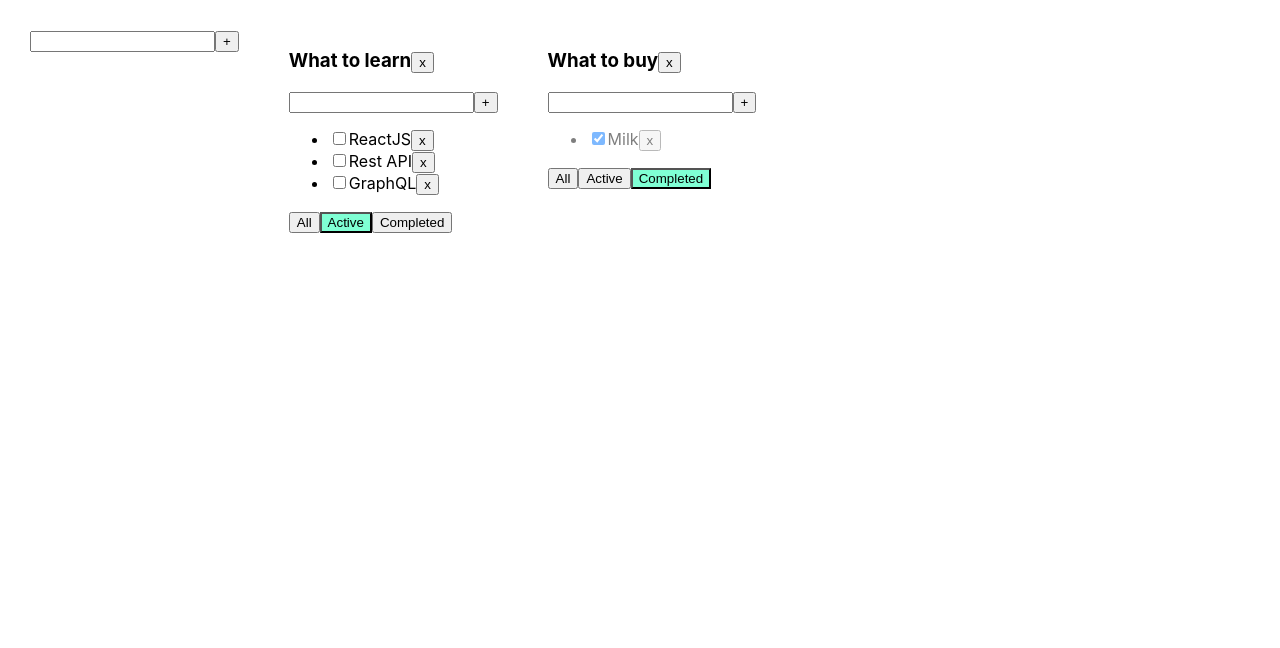
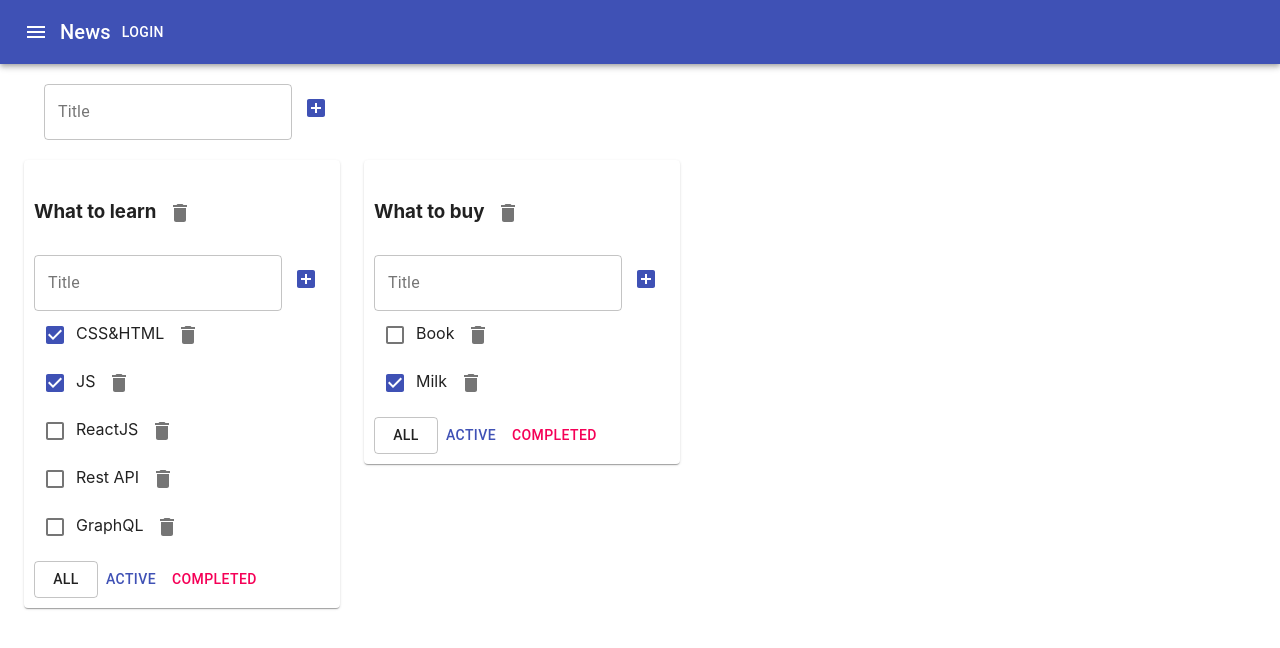
Before and after one commit to IgorKudlo/todolist-ts, a React (Create React App) app: page / in a window 1280 px wide. Shown: the top 648 px of the page. Built offline with nearby package versions, Linux system fonts and the light colour scheme.

Commit message:
Tl-07 add react material-ui library

```diff
--- a/package.json
+++ b/package.json
@@ -3,6 +3,8 @@
   "version": "0.1.0",
   "private": true,
   "dependencies": {
+    "@material-ui/core": "^4.12.3",
+    "@material-ui/icons": "^4.11.2",
     "@testing-library/jest-dom": "^5.14.1",
     "@testing-library/react": "^12.0.0",
     "@testing-library/user-event": "^13.2.1",
--- a/src/AddItemForm.tsx
+++ b/src/AddItemForm.tsx
@@ -1,4 +1,6 @@
 import React, {ChangeEvent, KeyboardEvent, useState} from "react";
+import {IconButton, TextField} from "@material-ui/core";
+import { AddBox } from "@material-ui/icons";
 
 type AddItemFormPropsType = {
     addItem: (title: string) => void
@@ -7,6 +9,15 @@
 export function AddItemForm(props: AddItemFormPropsType) {
     const [title, setTitle] = useState("");
     const [error, setError] = useState<string | null>(null);
+
+    const addItem = () => {
+        if (title.trim() !== "") {
+            props.addItem(title);
+            setTitle("");
+        } else {
+            setError("Title is required");
+        }
+    }
 
     const onChangeHandler = (e: ChangeEvent<HTMLInputElement>) => {
         setTitle(e.currentTarget.value)
@@ -18,24 +29,20 @@
             setTitle("");
         }
     }
-    const addTask = () => {
-        if (title.trim() !== "") {
-            props.addItem(title);
-            setTitle("");
-        } else {
-            setError("Title is required");
-        }
-    }
 
     return (
         <div>
-            <input value={title}
-                   onChange={onChangeHandler}
-                   onKeyPress={onKeyPressHandler}
-                   className={error ? "error" : ""}
+            <TextField variant="outlined"
+                       error={!!error}
+                       value={title}
+                       onChange={onChangeHandler}
+                       onKeyPress={onKeyPressHandler}
+                       label="Title"
+                       helperText={error}
             />
-            <button onClick={addTask}>+</button>
-            {error && <div className={"error-message"}>{error}</div>}
+            <IconButton color="primary" onClick={addItem}>
+                <AddBox />
+            </IconButton>
         </div>
     )
 }
--- a/src/App.css
+++ b/src/App.css
@@ -1,3 +1,4 @@
+/*
 .App {
   padding: 30px;
   display: flex;
@@ -22,3 +23,4 @@
 .is-done {
   opacity: 0.5;
 }
+*/
--- a/src/App.tsx
+++ b/src/App.tsx
@@ -3,6 +3,8 @@
 import { v1 } from "uuid";
 import "./App.css";
 import {AddItemForm} from "./AddItemForm";
+import {AppBar, Button, Container, Grid, IconButton, Paper, Toolbar, Typography} from "@material-ui/core";
+import { Menu } from "@material-ui/icons";
 
 export type FilterValuesType = "all" | "completed" | "active";
 
@@ -17,73 +19,13 @@
 }
 
 function App() {
-    function removeTask(id: string, todolistId: string) {
-        let todoListTasks = tasks[todolistId];
-        tasks[todolistId] = todoListTasks.filter(t => t.id !== id);
-        setTasks({...tasks});
-    }
-
-    function addTask(title: string, todolistId: string) {
-        let newTask = { id: v1(), title, isDone: false };
-        let todolistTasks = tasks[todolistId];
-        tasks[todolistId] = [newTask, ...todolistTasks];
-        setTasks({...tasks});
-    }
-
-    function changeStatus(taskID: string, isDone: boolean, todolistId: string) {
-        let todolistTasks = tasks[todolistId];
-        let task = todolistTasks.find(t => t.id === taskID);
-        if (task) {
-            task.isDone = isDone;
-            setTasks({...tasks});
-        }
-    }
-
-    function changeTitle(taskID: string, newTitle: string, todolistId: string) {
-        let todolistTasks = tasks[todolistId];
-        let task = todolistTasks.find(t => t.id === taskID);
-        if (task) {
-            task.title = newTitle;
-            setTasks({...tasks});
-        }
-    }
-
-    function changeFilter(value: FilterValuesType, todolistId: string) {
-        let todolist = todolists.find(tl => tl.id === todolistId);
-        if (todolist) {
-            todolist.filter = value;
-            setTodolists([...todolists]);
-        }
-    }
-
     let todolistId1 = v1();
     let todolistId2 = v1();
 
     let [todolists, setTodolists]  = useState<Array<TodolistType>>([
-        { id: todolistId1, title: "What to learn", filter: "active" },
-        { id: todolistId2, title: "What to buy", filter: "completed" },
+        { id: todolistId1, title: "What to learn", filter: "all" },
+        { id: todolistId2, title: "What to buy", filter: "all" },
     ]);
-
-    function removeTodolist(id: string) {
-        setTodolists(todolists.filter(tl => tl.id !== id));
-        delete tasks[id];
-        setTasks({...tasks});
-    }
-
-    function changeTodolistTitle(id: string, newTitle: string) {
-        const todolist = todolists.find(tl => tl.id === id);
-        if (todolist) {
-            todolist.title = newTitle;
-            setTodolists([...todolists])
-        }
-    }
-
-    function addTodolist(title: string) {
-        let newTodolistId = v1();
-        let newTodolist: TodolistType = { id: newTodolistId, title, filter: "all" };
-        setTodolists([newTodolist, ...todolists]);
-        setTasks({...tasks, [newTodolistId]: []});
-    }
 
     let [tasks, setTasks] = useState<TasksStateType>({
         [todolistId1]: [
@@ -99,17 +41,118 @@
         ]
     });
 
+    function removeTask(id: string, todolistId: string) {
+        //достанем нужный массив по todolistId:
+        let todoListTasks = tasks[todolistId];
+        // перезапишем в этом объекте массив для нужного тудулиста отфилтрованным массивом:
+        tasks[todolistId] = todoListTasks.filter(t => t.id !== id);
+        // засетаем в стейт копию объекта, чтобы React отреагировал перерисовкой
+        setTasks({...tasks});
+    }
+
+    function addTask(title: string, todolistId: string) {
+        let task = { id: v1(), title, isDone: false };
+        //достанем нужный массив по todolistId:
+        let todolistTasks = tasks[todolistId];
+        // перезапишем в этом объекте массив для нужного тудулиста копией, добавив в начало новую таску:
+        tasks[todolistId] = [task, ...todolistTasks];
+        // засетаем в стейт копию объекта, чтобы React отреагировал перерисовкой
+        setTasks({...tasks});
+    }
+
+    function changeStatus(id: string, isDone: boolean, todolistId: string) {
+        //достанем нужный массив по todolistId:
+        let todolistTasks = tasks[todolistId];
+        // найдём нужную таску:
+        let task = todolistTasks.find(t => t.id === id);
+        //изменим таску, если она нашлась
+        if (task) {
+            task.isDone = isDone;
+            // засетаем в стейт копию объекта, чтобы React отреагировал перерисовкой
+            setTasks({...tasks});
+        }
+    }
+
+    function changeTitle(id: string, newTitle: string, todolistId: string) {
+        //достанем нужный массив по todolistId:
+        let todolistTasks = tasks[todolistId];
+        // найдём нужную таску:
+        let task = todolistTasks.find(t => t.id === id);
+        //изменим таску, если она нашлась
+        if (task) {
+            task.title = newTitle;
+            // засетаем в стейт копию объекта, чтобы React отреагировал перерисовкой
+            setTasks({...tasks});
+        }
+    }
+
+    function changeFilter(value: FilterValuesType, todolistId: string) {
+        let todolist = todolists.find(tl => tl.id === todolistId);
+        if (todolist) {
+            todolist.filter = value;
+            setTodolists([...todolists]);
+        }
+    }
+
+    function removeTodolist(id: string) {
+        // засунем в стейт список тудулистов, id которых не равны тому, который нужно выкинуть
+        setTodolists(todolists.filter(tl => tl.id !== id));
+        // удалим таски для этого тудулиста из второго стейта, где мы храним отдельно таски
+        delete tasks[id];
+        // засетаем в стейт копию объекта, чтобы React отреагировал перерисовкой
+        setTasks({...tasks});
+    }
+
+    function changeTodolistTitle(id: string, title: string) {
+        // найдём нужный todolist
+        const todolist = todolists.find(tl => tl.id === id);
+        if (todolist) {
+            // если нашёлся - изменим ему заголовок
+            todolist.title = title;
+            setTodolists([...todolists])
+        }
+    }
+
+    function addTodolist(title: string) {
+        let newTodolistId = v1();
+        let newTodolist: TodolistType = { id: newTodolistId, title, filter: "all" };
+        setTodolists([newTodolist, ...todolists]);
+        setTasks({...tasks, [newTodolistId]: []});
+    }
+
     return (
         <div className="App">
+            <AppBar position="static">
+                <Toolbar>
+                    <IconButton edge="start" color="inherit" aria-label="menu">
+                        <Menu/>
+                    </IconButton>
+                    <Typography variant="h6">
+                        News
+                    </Typography>
+                    <Button color="inherit">Login</Button>
+                </Toolbar>
+            </AppBar>
+            <Container fixed>
+                <Grid container style={{padding: "20px"}}>
                     <AddItemForm addItem={addTodolist}/>
+                </Grid>
+                <Grid container spacing={3}>
                     {
                         todolists.map((tl) => {
                             let allTodolistTasks = tasks[tl.id];
                             let tasksForTodolist = allTodolistTasks;
-                    if (tl.filter === "completed") tasksForTodolist = allTodolistTasks.filter(t => t.isDone);
-                    if (tl.filter === "active") tasksForTodolist = allTodolistTasks.filter(t => !t.isDone);
+
+                            if (tl.filter === "active") {
+                                tasksForTodolist = allTodolistTasks.filter(t => !t.isDone);
+                            }
+                            if (tl.filter === "completed") {
+                                tasksForTodolist = allTodolistTasks.filter(t => t.isDone);
+                            }
 
                             return (
+                                <Grid item>
+                                    <Paper style={{padding: "10px"}}>
                                         <Todolist
                                             key={tl.id}
                                             id={tl.id}
@@ -124,9 +167,13 @@
                                             removeTodolist={removeTodolist}
                                             changeTodolistTitle={changeTodolistTitle}
                                         />
+                                    </Paper>
+                                </Grid>
                             )
                         })
                     }
+                </Grid>
+            </Container>
         </div>
     );
 }
--- a/src/EditableSpan.tsx
+++ b/src/EditableSpan.tsx
@@ -1,4 +1,5 @@
 import React, {ChangeEvent, useState} from "react";
+import {TextField} from "@material-ui/core";
 
 type EditableSpanPropsType = {
     value: string
@@ -19,17 +20,13 @@
         props.onChange(title);
     }
 
-    const onChangeTitleHandler = (e: ChangeEvent<HTMLInputElement>) => {
+    const changeTitle = (e: ChangeEvent<HTMLInputElement>) => {
         setTitle(e.currentTarget.value);
     }
 
     return (
         editMode
-        ? <input value={title}
-                 onBlur={activateViewMode}
-                 onChange={onChangeTitleHandler}
-                 type="text"
-                 autoFocus/>
+        ? <TextField value={title} onChange={changeTitle} autoFocus onBlur={activateViewMode} />
         : <span onDoubleClick={activateEditMode}>{props.value}</span>
     )
 }
--- a/src/Todolist.tsx
+++ b/src/Todolist.tsx
@@ -2,6 +2,8 @@
 import {FilterValuesType} from "./App";
 import {AddItemForm} from "./AddItemForm";
 import {EditableSpan} from "./EditableSpan";
+import { Delete } from "@material-ui/icons";
+import {Button, Checkbox, IconButton} from "@material-ui/core";
 
 export type TaskType = {
     id: string
@@ -43,38 +45,52 @@
         <div>
             <h3>
                 <EditableSpan value={props.title} onChange={changeTodolistTitle}/>
-                <button onClick={removeTodolist}>x</button>
+                <IconButton onClick={removeTodolist}>
+                    <Delete />
+                </IconButton>
             </h3>
             <AddItemForm addItem={addTask}/>
-            <ul>
+            <div>
                 {
                     props.tasks.map((t) => {
-                        const onRemoveHandler = () => props.removeTask(t.id, props.id);
+                        const onClickHandler = () => props.removeTask(t.id, props.id);
                         const onChangeHandler = (e: ChangeEvent<HTMLInputElement>) => props.changeTaskStatus(t.id, e.currentTarget.checked, props.id);
-                        const onChangeTitleHandler = (newValue: string) => {
+                        const onTitleChangeHandler = (newValue: string) => {
                             props.changeTaskTitle(t.id, newValue, props.id);
                         }
 
                         return (
-                            <li key={t.id} className={t.isDone ? "is-done" : ""}>
-                                <input
-                                    type="checkbox"
+                            <div key={t.id} className={t.isDone ? "is-done" : ""}>
+                                <Checkbox
                                     checked={t.isDone}
-                                    onChange={onChangeHandler}/>
-                                <EditableSpan value={t.title} onChange={onChangeTitleHandler}/>
-                                <button onClick={onRemoveHandler}>x</button>
-                            </li>
+                                    color="primary"
+                                    onChange={onChangeHandler}
+                                />
+                                <EditableSpan value={t.title} onChange={onTitleChangeHandler}/>
+                                <IconButton onClick={onClickHandler}>
+                                    <Delete />
+                                </IconButton>
+                            </div>
                         )
                     })
                 }
-            </ul>
-            <div>
-                <button className={props.filter === "all" ? "active-filter" : ""}
-                        onClick={onAllClickHandler}>All</button>
-                <button className={props.filter === "active" ? "active-filter" : ""}
-                        onClick={onActiveClickHandler}>Active</button>
-                <button className={props.filter === "completed" ? "active-filter" : ""}
-                        onClick={onCompletedClickHandler}>Completed</button>
+            </div>
+            <div style={{ paddingTop: "10px"}}>
+                <Button variant={props.filter === 'all' ? 'outlined' : 'text'}
+                        onClick={onAllClickHandler}
+                        color={'default'}>
+                    All
+                </Button>
+                <Button variant={props.filter === 'active' ? 'outlined' : 'text'}
+                        onClick={onActiveClickHandler}
+                        color={'primary'}>
+                    Active
+                </Button>
+                <Button variant={props.filter === 'completed' ? 'outlined' : 'text'}
+                        onClick={onCompletedClickHandler}
+                        color={'secondary'}>
+                    Completed
+                </Button>
             </div>
         </div>
     )
```
Also changed, not shown: 1 other file (tests, documents, lock files or other folders). Lines whose indentation alone changed are shown as unchanged.
